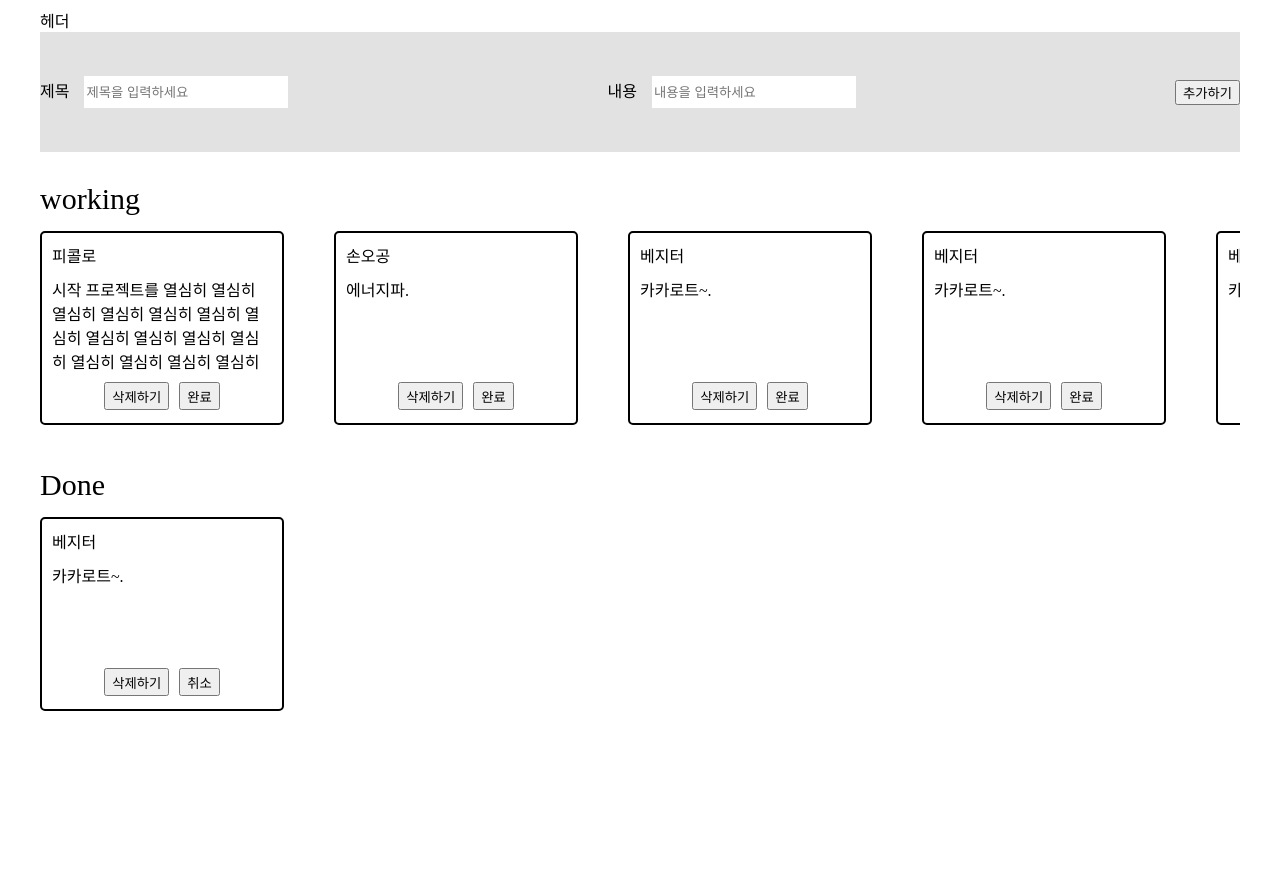
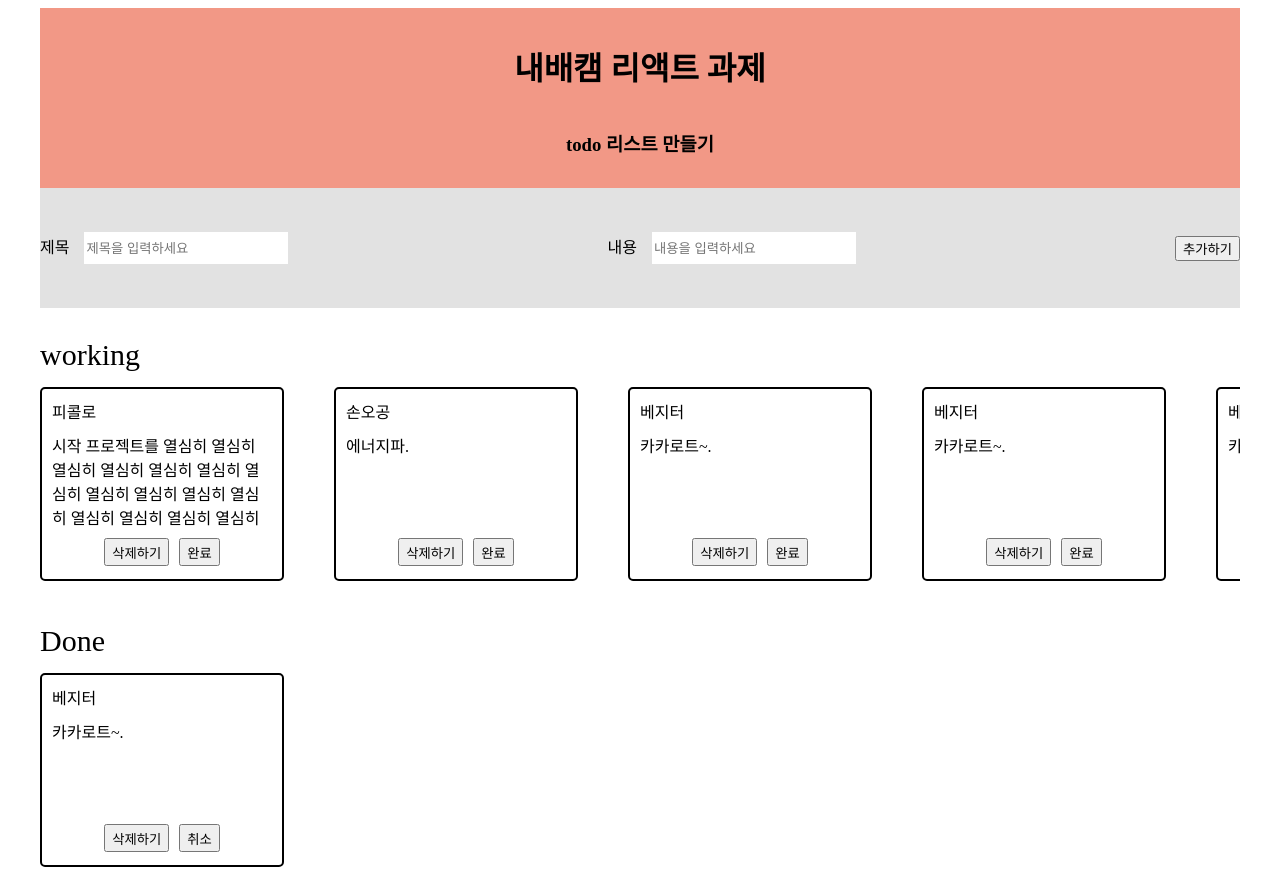
Before and after one commit to picoloman6/nbc_react_1, a React (Vite) app: page / in a window 1280 px wide. Before the commit the page ends 800 px from the top, so only its background shows below. Built offline with nearby package versions, Linux system fonts and the light colour scheme.

Commit message:
[dev] header 생성 및 기본 스타일 적용]

```diff
--- /dev/null
+++ b/src/Header/Header.style.tsx
@@ -0,0 +1,13 @@
+import { styled } from 'styled-components';
+
+export const StyledHeaderWrapper = styled.div`
+  display: flex;
+  flex-direction: column;
+  justify-content: center;
+  align-items: center;
+
+  width: 100%;
+  height: 180px;
+
+  background: #f29886;
+`;
--- /dev/null
+++ b/src/Header/Header.tsx
@@ -0,0 +1,12 @@
+import { StyledHeaderWrapper } from './Header.style';
+
+const Header = () => {
+  return (
+    <StyledHeaderWrapper>
+      <h1>내배캠 리액트 과제</h1>
+      <h3>todo 리스트 만들기</h3>
+    </StyledHeaderWrapper>
+  );
+};
+
+export default Header;
--- a/src/TodoList/TodoItems.tsx
+++ b/src/TodoList/TodoItems.tsx
@@ -46,7 +46,9 @@ const TodoItems = ({
 }: TodoItemsPropsType) => {
   return (
     <div>
-      <StyledItemLable>{done ? 'Done' : 'working'}</StyledItemLable>
+      {todos.length > 0 && (
+        <StyledItemLable>{done ? 'Done' : 'working'}</StyledItemLable>
+      )}
       <StyledTodoItemsWrapper>
         {todos.length > 0 &&
           todos.map((todo) => (
--- a/src/TodoList/TodoList.tsx
+++ b/src/TodoList/TodoList.tsx
@@ -46,6 +46,7 @@ const TodoList = () => {
   return (
     <div>
       <TodoInput addTodos={addTodos} />
+      {todos.length === 0 && <span>내용을 입력하세요</span>}
       {todos.length > 0 && (
         <TodoItems
           todos={todos.filter((todo) => todo.done === false)}
--- a/src/main.tsx
+++ b/src/main.tsx
@@ -2,12 +2,13 @@ import React from 'react';
 import ReactDOM from 'react-dom/client';
 
 import { GlobalStyle } from './main.style';
+import Header from './Header/Header';
 import TodoList from './TodoList/TodoLIst';
 
 ReactDOM.createRoot(document.getElementById('root')!).render(
   <React.StrictMode>
     <GlobalStyle>
-      <div>헤더</div>
+      <Header />
       <TodoList />
     </GlobalStyle>
   </React.StrictMode>
```
